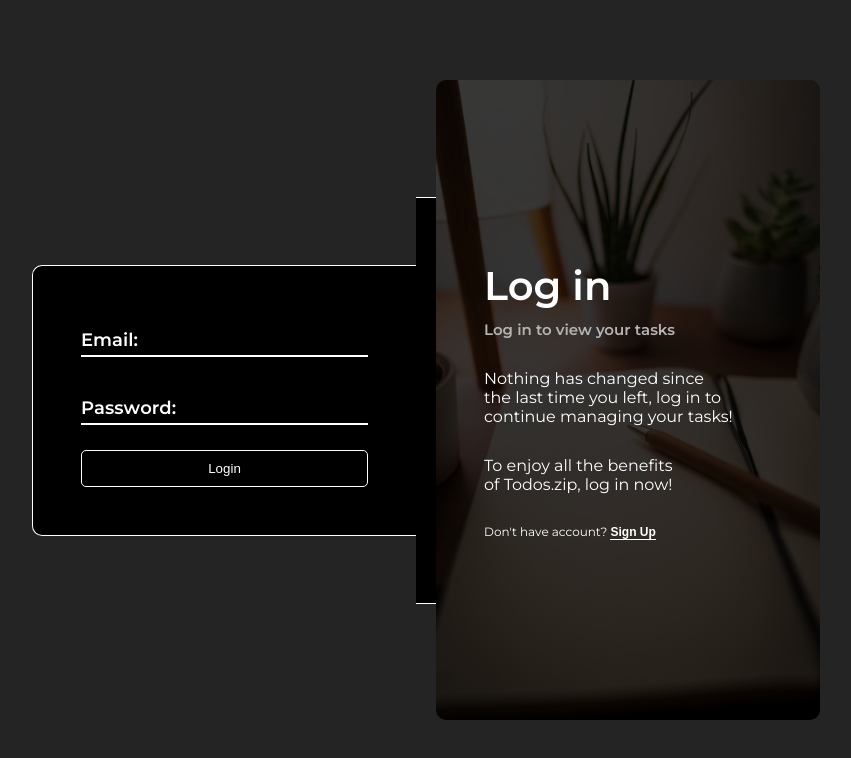
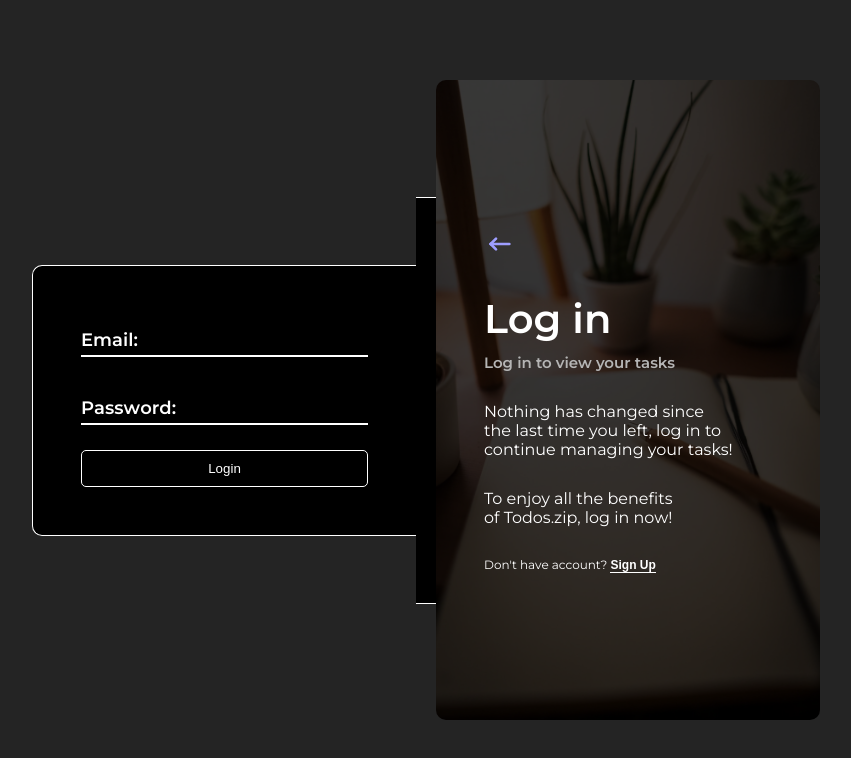
Before and after one commit to JacoboGarcesO/todo-app-react, a React (Vite) app: page /#/auth in a window 1280 px wide. Shown: the top 758 px of the page, without its empty margins (224-1075 px from the left). Built offline with nearby package versions, Linux system fonts and the light colour scheme.

Commit message:
Return button and compress images

```diff
--- a/src/view/components/AuthForm/AuthForm.css
+++ b/src/view/components/AuthForm/AuthForm.css
@@ -7,6 +7,10 @@
   width: 60%;
   margin: 0 auto;
   position: relative;
+}
+
+.auth-form__return {
+  display: inline;
 }
 
 .auth-form__content {
@@ -74,12 +78,14 @@
     top: 325px;
     padding: 24px;
     height: 450px;
-    transition: top 0.3s ease-in, height 0.3s ease-in;
+    transition: top 0.3s ease-in, height 0.3s ease-in, gap 0.3s ease-in;
   }
 
   .auth-form__content--is-login {
     right: -20px;
     top: -35px;
     height: 350px;
+    gap: 20px;
+
   }
 }
--- a/src/view/components/AuthForm/AuthForm.jsx
+++ b/src/view/components/AuthForm/AuthForm.jsx
@@ -2,6 +2,8 @@ import { useState } from 'react'
 import { LoginForm } from '../LoginForm/LoginForm'
 import { SignUpForm } from '../SignUpForm/SignUpForm'
 import './AuthForm.css'
+import { ArrowLeftIcon } from '../Icons/ArrowLeftIcon'
+import { Link } from 'react-router-dom'
 
 export const AuthForm = () => {
   const [isLogin, setIsLogin] = useState(true)
@@ -16,6 +18,7 @@ export const AuthForm = () => {
       <LoginForm />
       <SignUpForm />
       <article className={contentClasses}>
+        <Link className='auth-form__return' to='/'><ArrowLeftIcon /></Link>
         <div>
           <h1 className='auth-form__title'>{isLogin ? 'Log in' : 'Sign Up'}</h1>
           <h2 className='auth-form__subtitle'>{isLogin ? 'Log in to view your tasks' : 'Register to start planning'}</h2>
--- /dev/null
+++ b/src/view/components/Icons/ArrowLeftIcon.jsx
@@ -0,0 +1,10 @@
+export const ArrowLeftIcon = ({ size = 32 }) => {
+  return (
+    <svg xmlns='http://www.w3.org/2000/svg' className='icon icon-tabler icon-tabler-arrow-narrow-left' width={size} height={size} viewBox='0 0 24 24' strokeWidth='2' stroke='currentColor' fill='none' strokeLinecap='round' strokeLinejoin='round'>
+      <path stroke='none' d='M0 0h24v24H0z' fill='none' />
+      <path d='M5 12l14 0' />
+      <path d='M5 12l4 4' />
+      <path d='M5 12l4 -4' />
+    </svg>
+  )
+}
```
Also changed, not shown: src/assets/banner.webp, src/assets/login.webp.
